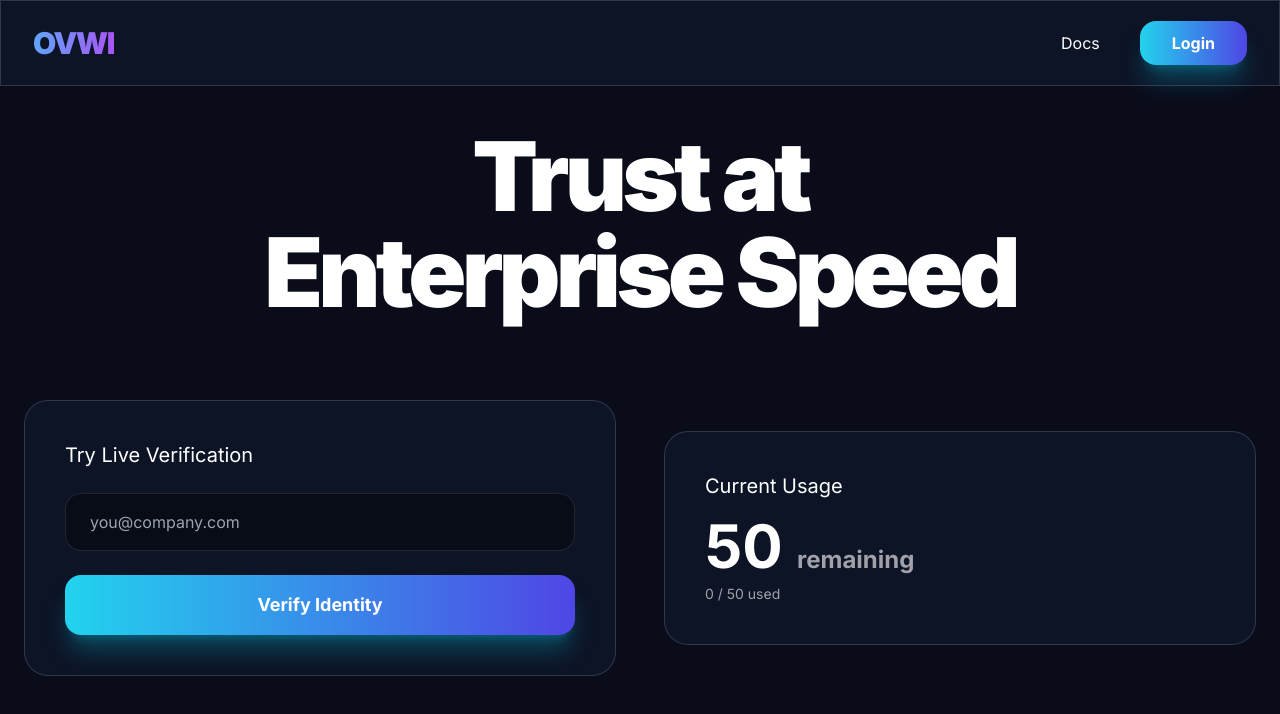
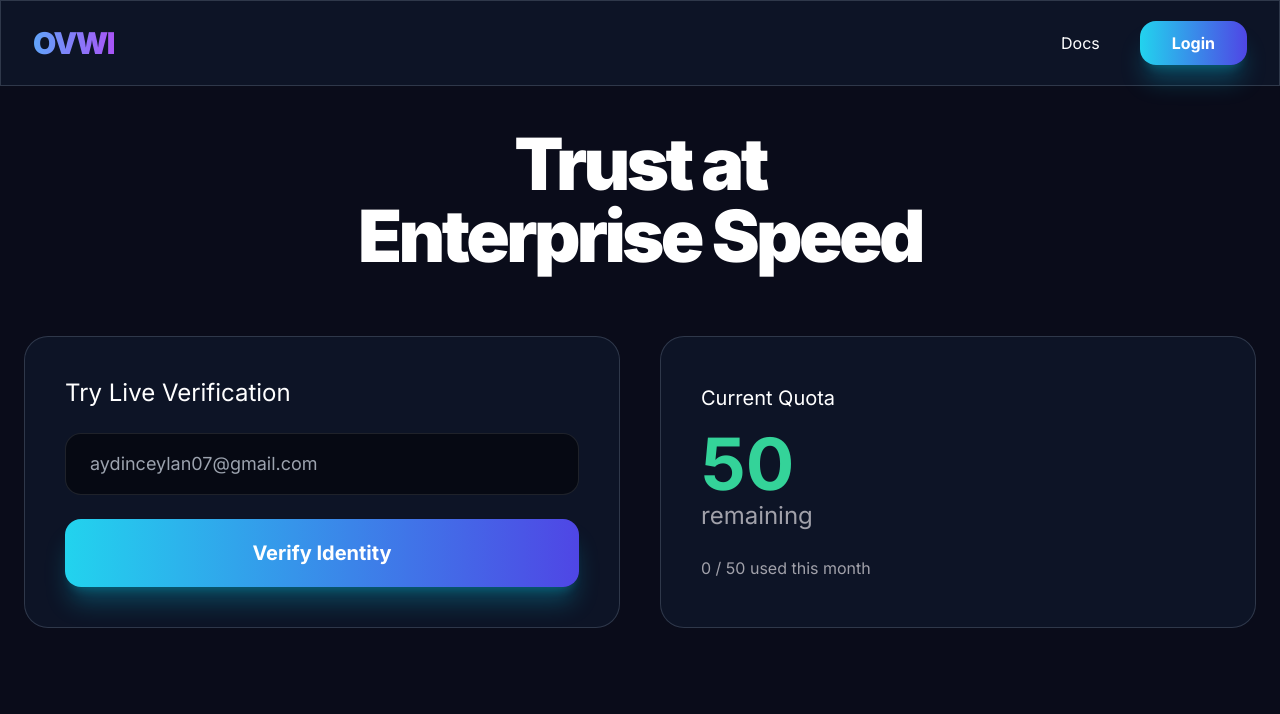
Before and after one commit to aydncy/ovwi-ui, a Next.js app: page / in a window 1280 px wide. Shown: the top 714 px of the page. Built offline with nearby package versions, Linux system fonts and the light colour scheme; no server answers; the database is empty.

Commit message:
Frontend + Real Supabase Usage Sync

```diff
--- a/app/page.tsx
+++ b/app/page.tsx
@@ -9,9 +9,6 @@ export default function Home() {
   const [loading, setLoading] = useState(false);
   const [usageData, setUsageData] = useState({ usage: 0, remaining: 50 });
 
-  const supabase = createSupabaseClient();
-
-  // Her yüklenişte gerçek usage'ı çek
   useEffect(() => {
     fetchUsage();
   }, []);
@@ -32,7 +29,7 @@ export default function Home() {
       });
       const data = await res.json();
       setResult(data);
-      fetchUsage(); // Kullanımı güncelle
+      fetchUsage(); // Güncelle
     } finally {
       setLoading(false);
     }
@@ -41,43 +38,45 @@ export default function Home() {
   return (
     <>
       <Navbar />
+
       <section className="pt-32 pb-20 px-6 max-w-7xl mx-auto">
-        <div className="text-center mb-20">
-          <h1 className="text-7xl md:text-8xl font-black tracking-tighter mb-6 leading-none">
+        <div className="text-center mb-16">
+          <h1 className="text-7xl font-black tracking-tighter mb-6">
             Trust at<br />
             <span className="text-gradient">Enterprise Speed</span>
           </h1>
         </div>
 
-        <div className="grid md:grid-cols-2 gap-12 items-center">
+        <div className="grid md:grid-cols-2 gap-10">
           <div className="glass p-10 rounded-3xl">
-            <h3 className="text-xl mb-6">Try Live Verification</h3>
+            <h3 className="text-2xl mb-6">Try Live Verification</h3>
             <input
               type="email"
               value={email}
               onChange={(e) => setEmail(e.target.value)}
-              placeholder="you@company.com"
-              className="w-full bg-black/40 border border-white/10 rounded-2xl px-6 py-4 mb-6"
+              placeholder="aydinceylan07@gmail.com"
+              className="w-full bg-black/50 border border-white/10 rounded-2xl px-6 py-4 mb-6 text-lg"
             />
             <button
               onClick={verify}
               disabled={loading}
-              className="primary-btn w-full py-4 rounded-2xl text-lg"
+              className="primary-btn w-full py-5 rounded-2xl text-xl"
             >
               {loading ? 'Verifying...' : 'Verify Identity'}
             </button>
 
             {result && (
-              <pre className="mt-6 p-6 bg-black/60 rounded-2xl overflow-auto text-sm">
+              <pre className="mt-6 p-6 bg-black/70 rounded-2xl text-sm overflow-auto">
                 {JSON.stringify(result, null, 2)}
               </pre>
             )}
           </div>
 
-          <div className="glass p-10 rounded-3xl">
-            <h3 className="text-xl mb-4">Current Usage</h3>
-            <p className="text-6xl font-bold">{usageData.remaining} <span className="text-2xl text-zinc-400">remaining</span></p>
-            <p className="text-sm text-zinc-400 mt-2">{usageData.usage} / 50 used</p>
+          <div className="glass p-10 rounded-3xl flex flex-col justify-center">
+            <h3 className="text-xl mb-4">Current Quota</h3>
+            <p className="text-7xl font-bold text-emerald-400">{usageData.remaining}</p>
+            <p className="text-2xl text-zinc-400">remaining</p>
+            <p className="mt-6 text-zinc-400">{usageData.usage} / 50 used this month</p>
           </div>
         </div>
       </section>
```
